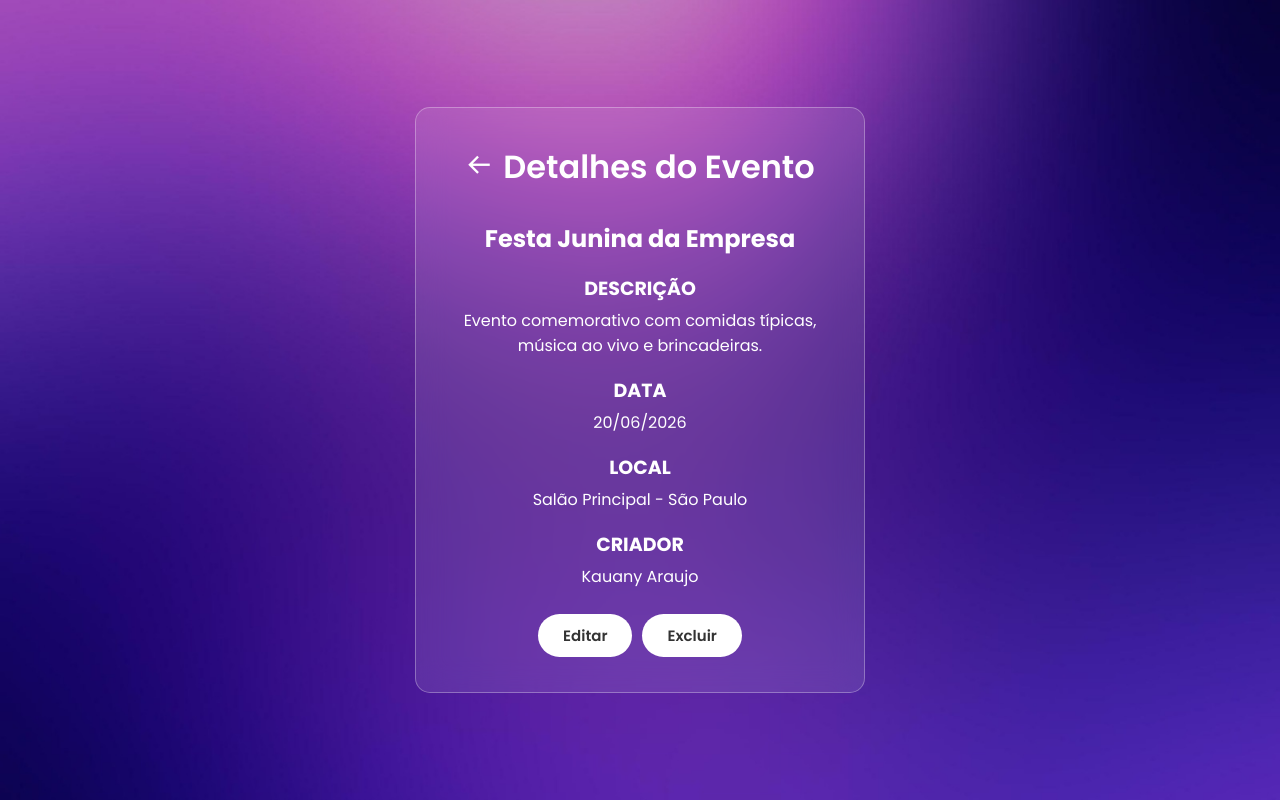
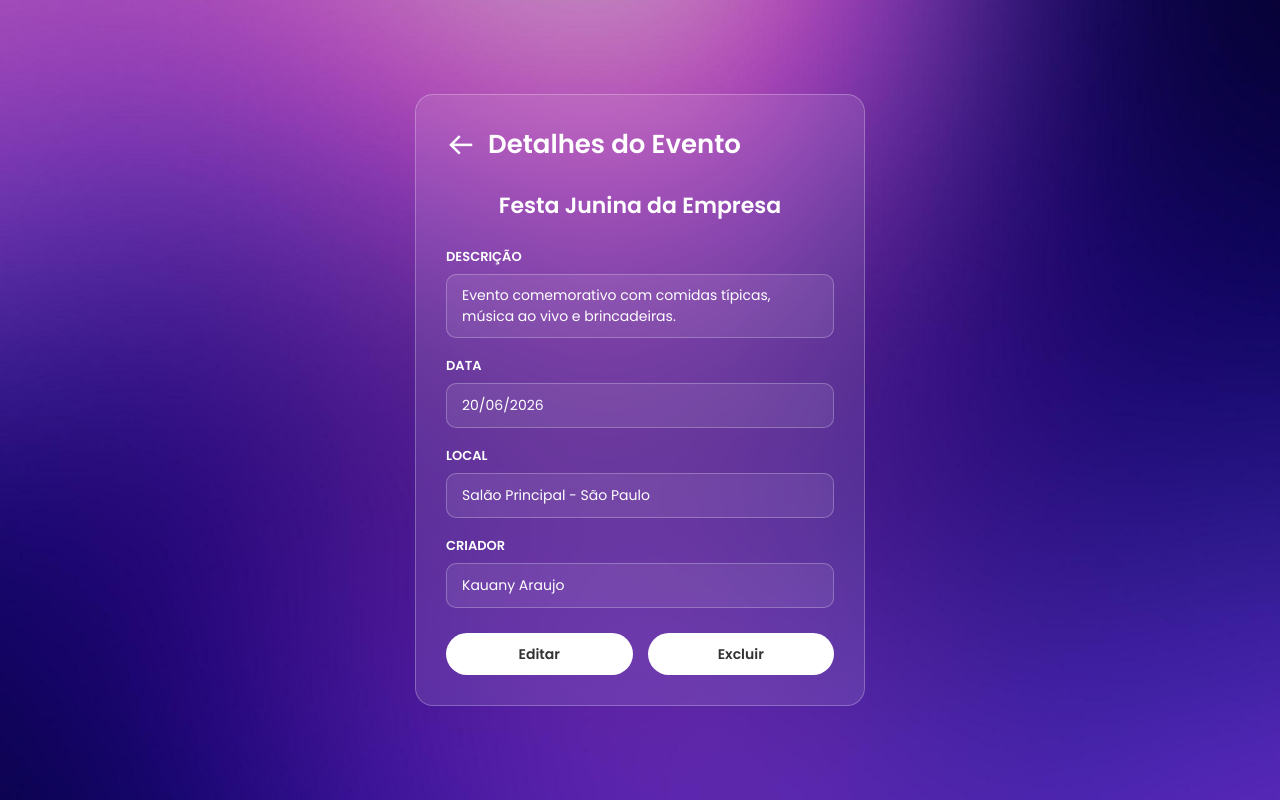
Before and after one commit to valeriagomesferreira-lang/projeto-interface-eventos, a plain HTML site: page evento.html in a window 1280 px wide. Drawn offline with nearby package versions, Linux system fonts and the light colour scheme.

Commit message:
evento.css

```diff
--- a/evento.css
+++ b/evento.css
@@ -10,129 +10,160 @@
 body {
     min-height: 100vh;
 
+    background: url("cadastro.jpg") no-repeat center center;
+    background-size: cover;
+
     display: flex;
     justify-content: center;
     align-items: center;
 
-    padding: 20px;
-
-    background-image: url("cadastro.jpg");
-    background-size: cover;
-    background-position: center;
-    background-repeat: no-repeat;
+    padding: 30px 15px;
 }
 
+/* Caixa principal */
+
 .container {
-    width: 450px;
-    max-width: 100%;
+    width: 100%;
+    max-width: 450px;
 
-    padding: 35px 30px;
+    background: rgba(255, 255, 255, 0.10);
 
-    background: rgba(255, 255, 255, 0.1);
-    border: 1px solid rgba(255, 255, 255, 0.3);
-    border-radius: 15px;
+    border: 1px solid rgba(255, 255, 255, 0.25);
+
+    border-radius: 18px;
 
     backdrop-filter: blur(15px);
 
+    padding: 30px;
+
     color: white;
-
-    text-align: center;
 }
 
-/* TÍTULO */
+/* Título e seta */
+
 .topo {
     display: flex;
     align-items: center;
-    justify-content: center;
+    gap: 12px;
 
-    gap: 10px;
-
-    margin-bottom: 30px;
+    margin-bottom: 25px;
 }
 
 .topo a {
     color: white;
     text-decoration: none;
+
+    display: flex;
+    align-items: center;
 }
 
 .topo i {
-    font-size: 28px;
+    font-size: 30px;
 }
 
 .topo h1 {
-    font-size: 32px;
+    font-size: 26px;
     font-weight: 600;
 }
 
-/* INFORMAÇÕES */
-.info {
-    width: 100%;
+/* Nome do evento */
+
+.container h2 {
     text-align: center;
+
+    font-size: 22px;
+    font-weight: 600;
+
+    margin-bottom: 25px;
 }
 
-.info h3 {
-    font-size: 19px;
+/* Informações */
+
+.informacoes {
+    display: flex;
+    flex-direction: column;
+    gap: 18px;
+}
+
+.campo h3 {
+    font-size: 13px;
     font-weight: 600;
 
-    margin-top: 18px;
-    margin-bottom: 5px;
+    margin-bottom: 7px;
 }
 
-.info p {
-    font-size: 17px;
-    font-weight: 400;
+.campo p {
+    width: 100%;
 
-    margin-bottom: 5px;
+    min-height: 45px;
+
+    display: flex;
+    align-items: center;
+
+    padding: 10px 15px;
+
+    border: 1px solid rgba(255, 255, 255, 0.25);
+
+    border-radius: 10px;
+
+    background: rgba(255, 255, 255, 0.08);
+
+    font-size: 14px;
+
+    color: white;
 }
 
-/* BOTÕES */
+/* Botões */
+
 .botoes {
     display: flex;
-    justify-content: center;
-    align-items: center;
-
-    gap: 10px;
+    gap: 15px;
 
     margin-top: 25px;
 }
 
 .botoes button {
+    flex: 1;
+
+    height: 42px;
+
     border: none;
-    border-radius: 40px;
 
-    padding: 10px 25px;
+    border-radius: 25px;
 
     background: white;
+
     color: #333;
 
-    font-size: 15px;
+    font-size: 14px;
+
     font-weight: 600;
 
     cursor: pointer;
 }
 
-.botoes button:hover {
-    transform: scale(1.03);
+.editar:hover,
+.excluir:hover {
+    opacity: 0.85;
 }
 
-.informacoes {
-    text-align: center;
+/* Celular */
+
+@media (max-width: 480px) {
+
+    .container {
+        padding: 25px 20px;
     }
 
-.informacoes h3 {
-    margin-top: 18px;
-    margin-bottom: 5px;
-    font-size: 19px;
+    .topo h1 {
+        font-size: 24px;
     }
 
-.informacoes p {
-    margin-bottom: 10px;
-    font-size: 16px;
+    .container h2 {
+        font-size: 20px;
     }
 
-.botoes {
-    display: flex;
-    justify-content: center;
-    gap: 10px;
-    margin-top: 25px;
+    .campo p {
+        font-size: 14px;
     }
+}
```
Lines whose indentation alone changed are shown as unchanged.
